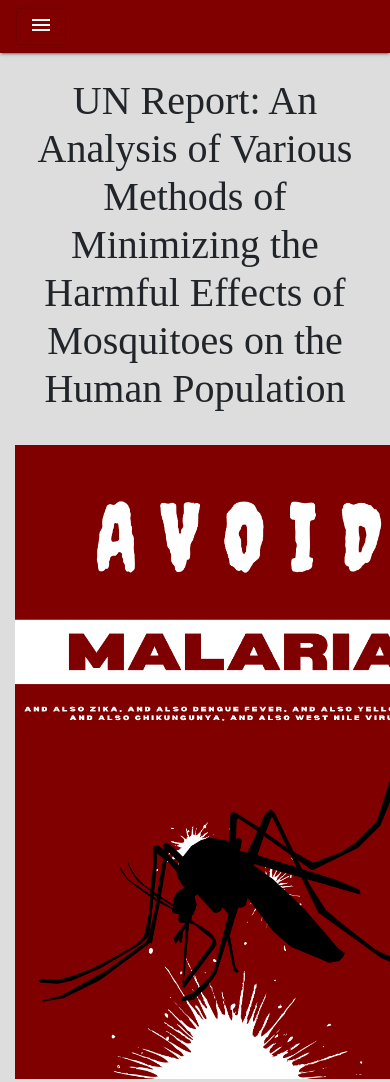
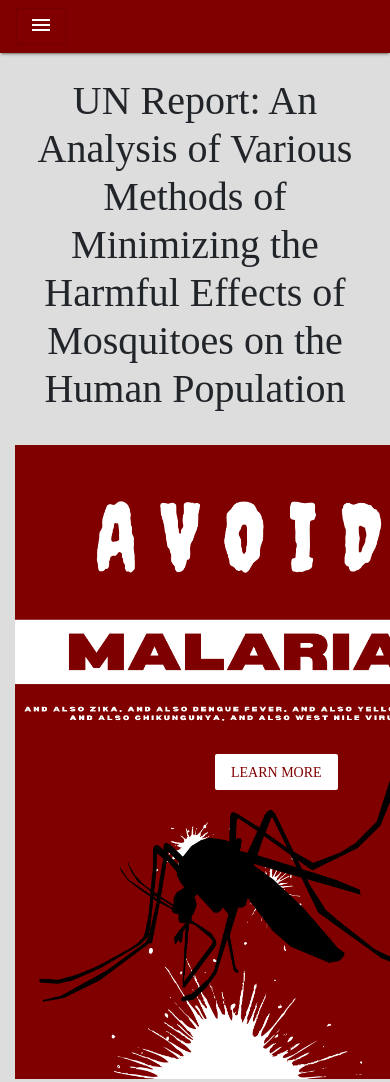
Before and after one commit to rhit-franklkj/mosquito-381, a plain HTML site: page mosquito-381/public/index.html in a window 390 px wide. Shown: the top 1082 px of the page. Drawn offline with Linux system fonts and the light colour scheme; some packages are replaced by stand-ins of ours.

Commit message:
fixed button for the second time

```diff
--- a/mosquito-381/public/index.html
+++ b/mosquito-381/public/index.html
@@ -38,7 +38,7 @@
           <br>
           <h1 class="center">UN Report: An Analysis of Various Methods of Minimizing the Harmful Effects of Mosquitoes on the Human Population</h1>
            <br>
-          <img class="image" src="images/avoid.png" alt="avoid malaria">
+          <img class="image" src="/images/avoid.png" alt="avoid malaria">
           <a href="./general.html"><button type="button" class="btn btn-primary nav-btn" >Learn More</button></a>
           <br><br><br><br><br><br><br><br>
         </div>
--- a/mosquito-381/public/styles/main.css
+++ b/mosquito-381/public/styles/main.css
@@ -43,19 +43,19 @@ p{
 }
 
 @media all and (max-width: 1200px){
-    .btn.nav-btn {
+    .btn.btn-primary.nav-btn {
         left: 400px;
     }
 }
 
 @media all and (max-width: 992px){
-    .btn.nav-btn {
+    .btn.btn-primary.nav-btn {
         left: 300px;
     }
 }
 
 @media all and (max-width: 768px){
-    .btn.nav-btn {
+    .btn.btn-primary.nav-btn {
         left: 200px;
     }
 }
```
